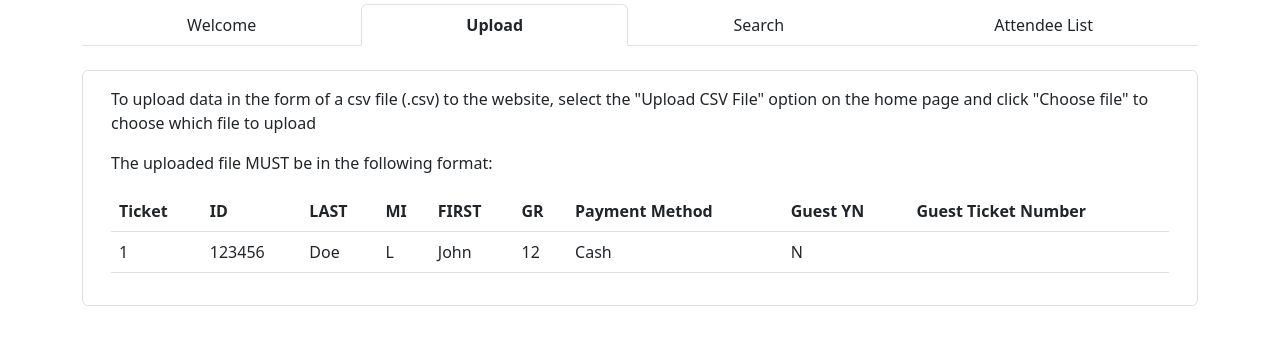
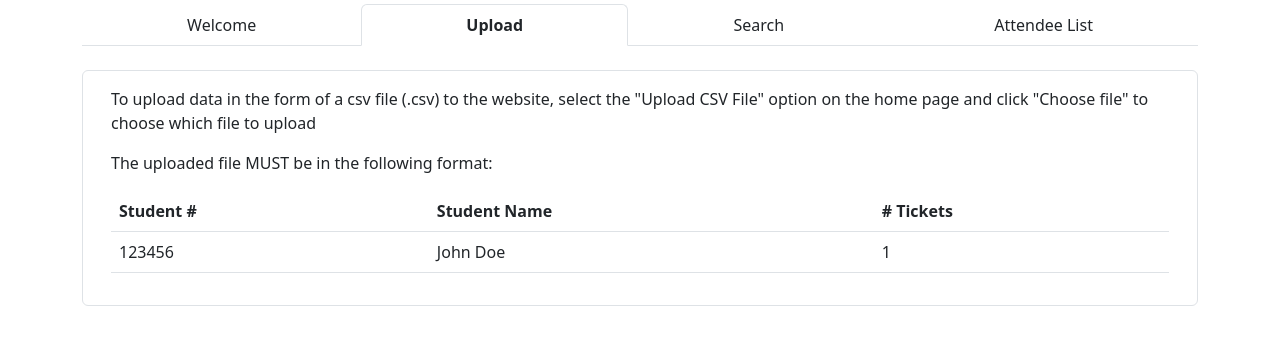
Before and after one commit to Platinum-Analytics/event-check-in, a Flask app: page /help in a window 1280 px wide, after a click on "Upload". Shown: the part 228-573 px from the top of the page. Run offline with Flask 3, Linux system fonts and the light colour scheme.

Commit message:
pain incarnate

```diff
--- a/eventCheckIn/__init__.py
+++ b/eventCheckIn/__init__.py
@@ -1,3 +1,4 @@
+import pytz
 from flask import Flask
 
 from .extensions import csrf, db, lm, bc, session, mail
@@ -32,6 +33,10 @@ def create_app():
     app.register_blueprint(passwordBP)
     app.register_blueprint(verifyBP)
 
+    @app.template_filter()
+    def time_format(i, format_):
+        return pytz.timezone("UTC").localize(i).astimezone(pytz.timezone("America/New_York")).strftime(format_)
+
     with app.app_context():
         db.create_all()
 
--- a/eventCheckIn/mainControllers.py
+++ b/eventCheckIn/mainControllers.py
@@ -1,6 +1,7 @@
 import csv
 from datetime import datetime
 
+import pytz
 from flask import render_template, redirect, url_for, session, flash, request
 from flask_login import login_user, login_required, fresh_login_required, current_user
 from flask_mail import Message
@@ -140,7 +141,9 @@ def upload():
         time, staff = string.split("|")
         ltr = "Y" if is_guest else "N"
 
-        return datetime.strptime(time, "%b-%d-%Y %I:%M:%S %p"), [staff, uid, ltr]
+        timeF = pytz.timezone("America/New_York").localize(datetime.strptime(time, "%b-%d-%Y %I:%M:%S %p")).astimezone(
+            pytz.utc)
+        return timeF, [staff, uid, ltr]
 
     form = CSVUpload()
     if not form.validate_on_submit():
@@ -161,9 +164,9 @@ def upload():
     parsedData = [i.strip('\r').split(',') for i in cleanData if i]
 
     has_log = False
-    if parsedData[0] == ["Student #", "Student Name", "Grade", "Purchased"]:
+    if parsedData[0] == ["Student #", "Student Name", "# Tickets"]:
         ...
-    elif parsedData[0] == ["Student #", "Student Name", "Grade", "Purchased", "Check In", "Check Out"]:
+    elif parsedData[0] == ["Student #", "Student Name", "# Tickets", "Check In", "Check Out"]:
         has_log = True
     else:
         flash("Invalid CSV", "danger")
@@ -186,27 +189,27 @@ def upload():
 
     for user in parsedData:
         if has_log:
-            for i in user[4].split(";"):
+            for i in user[3].split(";"):
                 if i:
                     time, info = parse_time(i, user[0], False)
                     checkInData[time] = info
-            for i in user[5].split(";"):
+            for i in user[4].split(";"):
                 if i:
                     time, info = parse_time(i, user[0], False)
                     checkOutData[time] = info
 
         print(user[1])
-        lName, fName = user[1].split("; ")
-        student = Student(checkInt(user[0]), checkString(lName), checkString(fName), checkInt(user[2]), False)
+        fName, lName = user[1].split(" ")
+        student = Student(checkInt(user[0]), checkString(fName), checkString(lName), False)
+        guest = None
+        if checkInt(user[2]) > 1:
+            student.has_guest = True
+            guest = Guest(checkInt(user[0]), "G/O " + checkString(fName), checkString(lName))
 
-        try:
-            db.session.add(student)
-            db.session.commit()
-        except:
-            student.has_guest = True
-            db.session.rollback()
-            db.session.add(Guest(checkInt(user[0]), checkString(fName), checkString(lName)))
-            db.session.commit()
+        db.session.add(student)
+        db.session.add(guest) if guest is not None else ...
+
+    db.session.commit()
 
     all_attendees = []
     for timeData, info in checkInData.items():
@@ -310,10 +313,12 @@ def activityLog():
     data = [
         [i.student.school_id, i.student.last_name, i.student.first_name,
          "Check In" if i.is_check_in else "Check Out",
-         i.time.strftime("%r"), i.staff.split("@")[0]] for i in student_log]
+         pytz.timezone("UTC").localize(i.time).astimezone(pytz.timezone("America/New_York")).strftime("%r"), i.staff.split("@")[0]] for i in
+        student_log]
     temp_data = [
         ["", i.guest.last_name, i.guest.first_name, "Check In" if i.is_check_in else "Check Out",
-         i.time.strftime("%r"), i.staff.split("@")[0]] for i in guest_log]
+         pytz.timezone("UTC").localize(i.time).astimezone(pytz.timezone("America/New_York")).strftime("%r"), i.staff.split("@")[0]] for i in guest_log]
+
 
     data.extend(temp_data)
     data.sort(key=lambda e: e[5], reverse=True)
--- a/eventCheckIn/ui/templates/main/help.html
+++ b/eventCheckIn/ui/templates/main/help.html
@@ -41,29 +41,16 @@
                                 <table class="table">
                                     <thead>
                                     <tr>
-                                        <th>Ticket</th>
-                                        <th>ID</th>
-                                        <th>LAST</th>
-                                        <th>MI</th>
-                                        <th>FIRST</th>
-                                        <th>GR</th>
-                                        <th>Payment Method</th>
-                                        <th>Guest YN</th>
-                                        <th>Guest Ticket Number</th>
+                                        <th>Student #</th>
+                                        <th>Student Name</th>
+                                        <th># Tickets</th>
                                     </tr>
                                     </thead>
                                     <tbody>
                                     <tr>
+                                        <td>123456</td>
+                                        <td>John Doe</td>
                                         <td>1</td>
-                                        <td>123456</td>
-                                        <td>Doe</td>
-                                        <td>L</td>
-                                        <td>John</td>
-                                        <td>12</td>
-                                        <td>Cash</td>
-                                        <td>N</td>
-                                        <td></td>
-                                    </tr>
                                     </tbody>
                                 </table>
                             </div>
@@ -119,29 +106,16 @@
                                 <table class="table">
                                     <thead>
                                     <tr>
-                                        <th>Ticket</th>
-                                        <th>ID</th>
-                                        <th>LAST</th>
-                                        <th>MI</th>
-                                        <th>FIRST</th>
-                                        <th>GR</th>
-                                        <th>Payment Method</th>
-                                        <th>Guest YN</th>
-                                        <th>Guest Ticket Number</th>
+                                        <th>Student #</th>
+                                        <th>Student Name</th>
+                                        <th># Tickets</th>
                                     </tr>
                                     </thead>
                                     <tbody>
                                     <tr>
+                                        <td>123456</td>
+                                        <td>John Doe</td>
                                         <td>1</td>
-                                        <td>123456</td>
-                                        <td>Doe</td>
-                                        <td>L</td>
-                                        <td>John</td>
-                                        <td>12</td>
-                                        <td>Cash</td>
-                                        <td>N</td>
-                                        <td></td>
-                                    </tr>
                                     </tbody>
                                 </table>
                             </div>
```
Also changed, not shown: eventCheckIn/actionControllers.py (+19 -35 lines), eventCheckIn/models.py (+4 -6 lines), eventCheckIn/ui/templates/main/search.html (+8 -8 lines).
